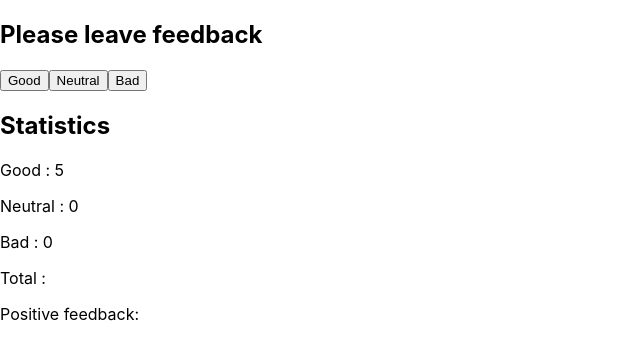
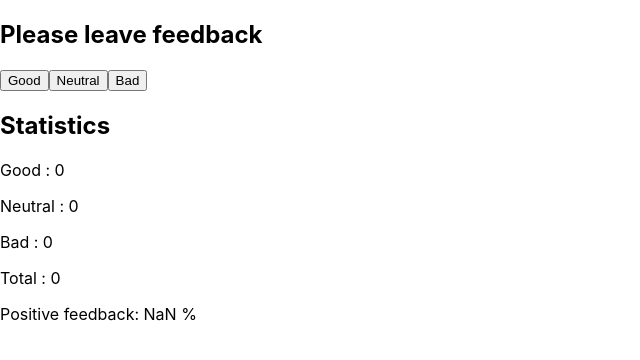
Before and after one commit to An-nettt/goit-react-hw-02-feedback, a React (Create React App) app: page / in a window 1280 px wide. Shown: the top 360 px of the page, without its empty margins (0-640 px from the left). Built offline with nearby package versions, Linux system fonts and the light colour scheme.

Commit message:
Add Total and PositiveFeedbackPercentage

```diff
--- a/src/components/App.jsx
+++ b/src/components/App.jsx
@@ -4,11 +4,10 @@ import FeedbackOptions from './FeedbackOptions';
 import Statistics from './Statistics';
 export default class App extends Component {
   state = {
-    good: 5,
+    good: 0,
     neutral: 0,
     bad: 0,
   };
-  // options;
 
   handlerClickGood = () => {
     this.setState(prevState => {
@@ -34,14 +33,16 @@ export default class App extends Component {
     });
   };
 
-  countTotalFeedback = () =>
-    this.setState(prevState => {
-      return { total: prevState.good };
-    });
-
   // countPositiveFeedbackPercentage()
 
   render() {
+    const countTotalFeedback =
+      this.state.good + this.state.neutral + this.state.bad;
+
+    const countPositiveFeedbackPercentage = Math.round(
+      (this.state.good / countTotalFeedback) * 100
+    );
+
     return (
       <div>
         <Section title="Please leave feedback" />
@@ -56,7 +57,8 @@ export default class App extends Component {
           good={this.state.good}
           neutral={this.state.neutral}
           bad={this.state.bad}
-          total={this.countTotalFeedback}
+          total={countTotalFeedback}
+          positivePercentage={countPositiveFeedbackPercentage}
         />
       </div>
     );
--- a/src/components/Statistics.jsx
+++ b/src/components/Statistics.jsx
@@ -1,11 +1,11 @@
-const Statistics = ({ good, neutral, bad, total }) => {
+const Statistics = ({ good, neutral, bad, total, positivePercentage }) => {
   return (
     <div>
       <p> Good : {good}</p>
       <p> Neutral : {neutral}</p>
       <p> Bad : {bad}</p>
       <p> Total : {total}</p>
-      <p> Positive feedback: {}</p>
+      <p> Positive feedback: {positivePercentage} %</p>
     </div>
   );
 };
```
